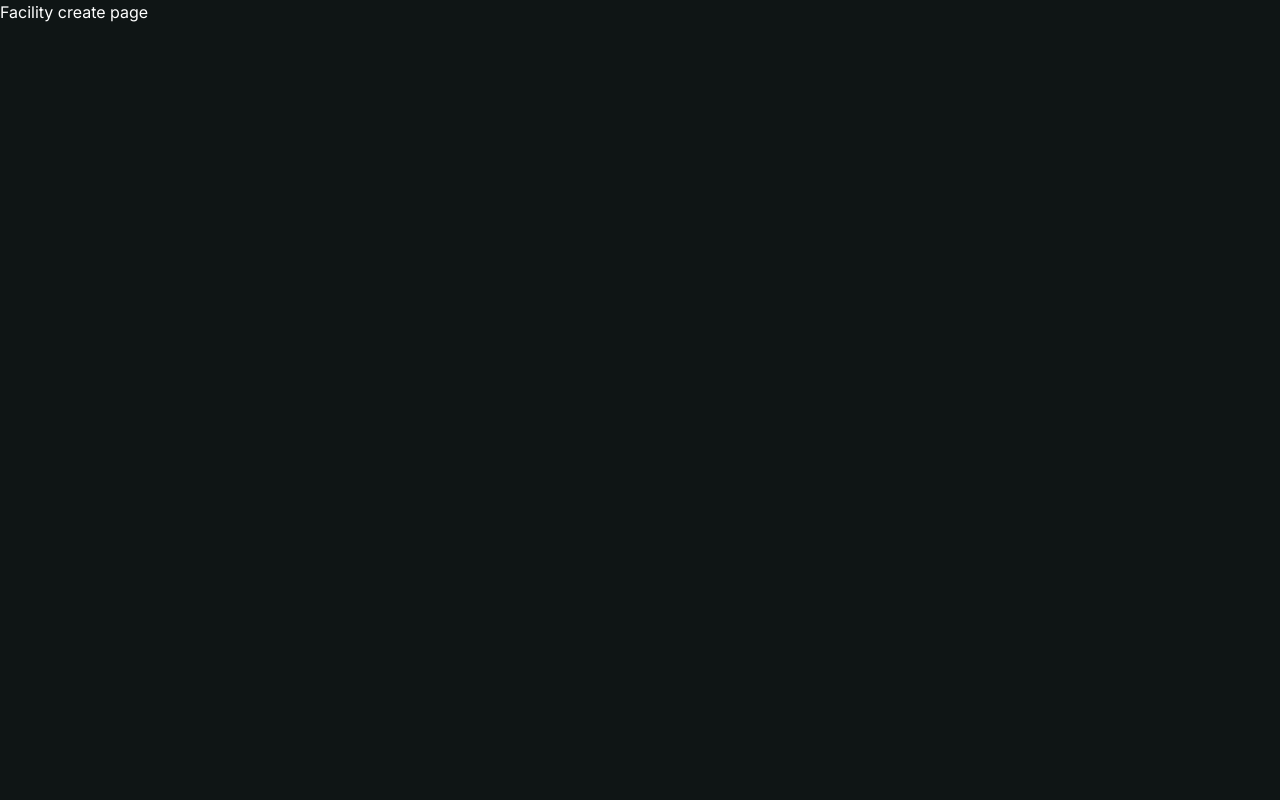
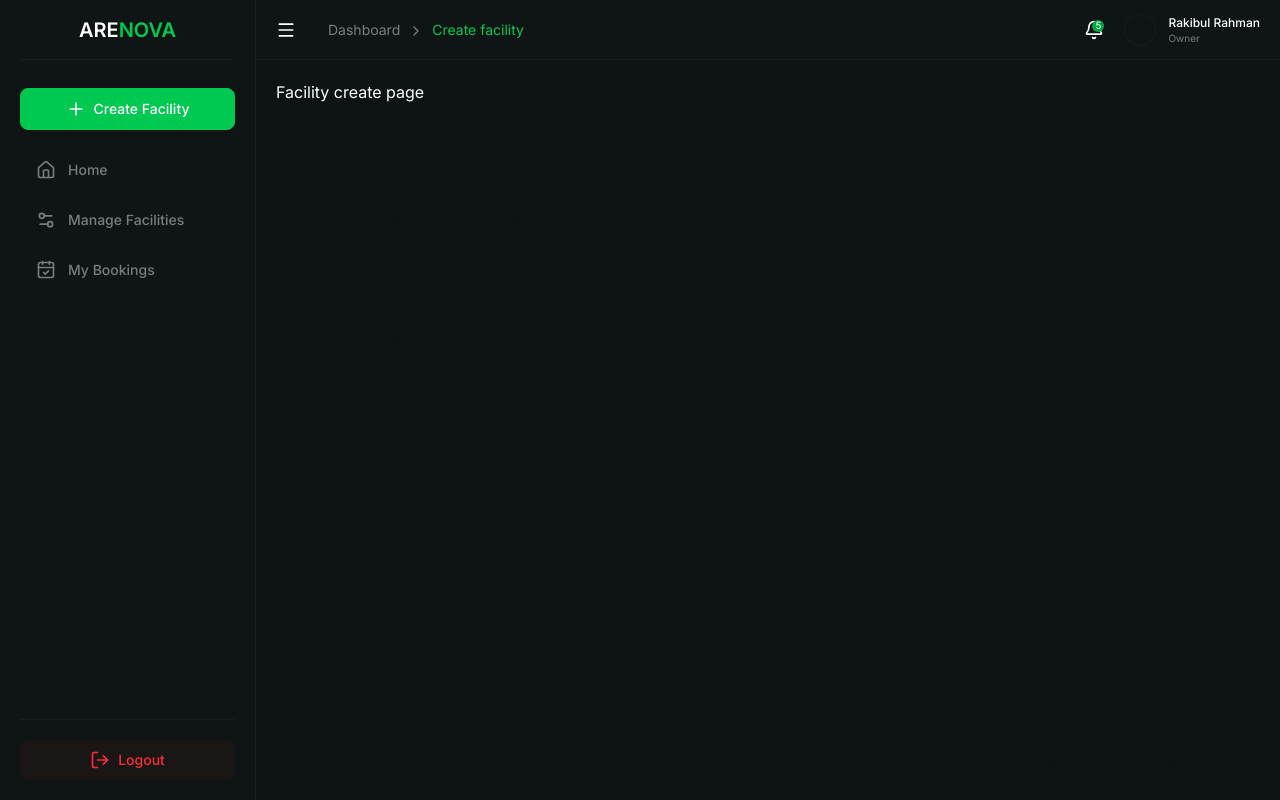
Before and after one commit to quantumrahman/arenova-frontend, a Next.js app: page /dashboard/facility/create in a window 1280 px wide. Built offline with nearby package versions, Linux system fonts and the light colour scheme.

Commit message:
feat: add dashboard header, sidebar, and links an implement dashboard layout

```diff
--- a/src/app/(dashboard)/layout.js
+++ b/src/app/(dashboard)/layout.js
@@ -2,6 +2,25 @@
 
 import '../globals.css';
 
+import DashboardSidebar from '@/components/shared/DashboardSidebar/DashboardSidebar';
+import DashboardHeader from '@/components/shared/DashboardHeader/DashboradHeader';
+import { useState } from 'react';
+
 export default function DashboardLayout({ children }) {
-    return <div className="min-h-screen w-full">{children}</div>;
+    const [toggle, setToggle] = useState(false);
+
+    return (
+        <div className="relative h-screen w-full overflow-hidden bg-[#0F1515]">
+            <div className="absolute inset-0 bg-[url('/svg/grain-bg.svg')] bg-cover bg-center bg-repeat"></div>
+            <div className="relative z-10 flex h-screen">
+                <DashboardSidebar setToggle={setToggle} onToggle={toggle} />
+                <div className="flex-1">
+                    <DashboardHeader setToggle={setToggle} />
+                    <main className="h-[calc(100vh-60px)] w-full overflow-y-auto p-5">
+                        {children}
+                    </main>
+                </div>
+            </div>
+        </div>
+    );
 }
--- /dev/null
+++ b/src/components/shared/DashboardHeader/DashboradHeader.js
@@ -0,0 +1,59 @@
+'use client';
+
+import { Bell, ChevronRight, Menu } from 'lucide-react';
+import { usePathname } from 'next/navigation';
+
+export default function DashboardHeader({ setToggle }) {
+    const pathname = usePathname();
+
+    return (
+        <header className="flex h-15 w-full items-center justify-between border-b border-[#272F30]/30 bg-[#0F1515] px-5">
+            <div className="flex w-fit items-center justify-center gap-8">
+                <button
+                    type="button"
+                    aria-label="button"
+                    role="button"
+                    onClick={() => setToggle((prev) => !prev)}
+                    className="flex cursor-pointer items-center justify-center"
+                >
+                    <Menu size={20} />
+                </button>
+                <div className="hidden w-fit items-center justify-center gap-2 sm:flex">
+                    <span className="text-sm font-normal text-[#797C7C]">Dashboard</span>
+                    <ChevronRight size={16} className="mt-0.5 text-[#797C7C]" />
+                    <span className="text-sm font-normal text-green-500">
+                        {pathname === '/dashboard/facility/create'
+                            ? 'Create facility'
+                            : pathname === '/dashboard/facility/manage'
+                              ? 'Manage facility'
+                              : pathname === '/dashboard/bookings' && 'My Bookings'}
+                    </span>
+                </div>
+            </div>
+            <div className="flex w-fit items-center justify-center gap-5">
+                <button
+                    type="button"
+                    aria-label="button"
+                    role="button"
+                    className="relative flex w-fit cursor-pointer items-center justify-center"
+                >
+                    <Bell size={20} />
+                    <span className="absolute top-0 right-0 block flex size-3 items-center justify-center rounded-full bg-green-600 text-[10px] font-normal text-white">
+                        5
+                    </span>
+                </button>
+                <div className="flex items-center justify-center gap-3">
+                    <div className="relative size-8 rounded-full border border-[#272F30]/30 bg-[#0F1515]"></div>
+                    <div className="flex flex-col gap-0.5">
+                        <h4 className="text-xs leading-tight font-medium text-white">
+                            Rakibul Rahman
+                        </h4>
+                        <p className="text-[10px] leading-tight font-normal text-[#797C7C]">
+                            Owner
+                        </p>
+                    </div>
+                </div>
+            </div>
+        </header>
+    );
+}
--- /dev/null
+++ b/src/components/shared/DashboardSidebar/DashboardSidebar.js
@@ -0,0 +1,65 @@
+'use client';
+
+import { LogOut, Plus, X } from 'lucide-react';
+import { usePathname } from 'next/navigation';
+import { dashboardLinks } from '@/constants/DashboardLinks/DashboardLinks';
+
+import Link from 'next/link';
+
+export default function DashboardSidebar({ onToggle, setToggle }) {
+    const pathname = usePathname();
+
+    return (
+        <aside
+            className={`fixed z-20 h-screen w-64 border-r border-[#272F30]/30 bg-[#0F1515] transition-all duration-200 ease-linear md:static ${onToggle ? '-translate-x-0' : '-translate-x-64'} px-5 md:-translate-x-0`}
+        >
+            <div className="flex h-15 w-full items-center justify-between border-b border-[#272F30]/30 md:justify-center">
+                <h1 className="w-fit text-xl font-semibold text-white uppercase">
+                    Are<span className="text-green-500">nova</span>
+                </h1>
+                <button
+                    type="button"
+                    aria-label="button"
+                    role="button"
+                    onClick={() => setToggle((prev) => !prev)}
+                    className="flex w-fit cursor-pointer items-center justify-center md:hidden"
+                >
+                    <X size={20} />
+                </button>
+            </div>
+            <div className="flex h-[calc(100vh-60px)] w-full flex-col justify-between pt-7">
+                <div className="w-full">
+                    <Link
+                        href={'/dashboard/facility/create'}
+                        className="flex w-full cursor-pointer items-center justify-center gap-2 rounded-lg border border-green-500 bg-green-500 py-2.5 transition-all duration-200 ease-linear hover:bg-green-600"
+                    >
+                        <Plus size={20} />
+                        <span className="text-sm font-medium text-white">Create Facility</span>
+                    </Link>
+                    <nav className="mt-5 w-full">
+                        <ul className="flex w-full flex-col items-center justify-center gap-2.5">
+                            {dashboardLinks.map((link) => {
+                                return (
+                                    <Link
+                                        href={link.href}
+                                        key={link.id}
+                                        className={`flex w-full items-center gap-3 rounded-lg px-4 py-2.5 transition-all duration-200 ease-linear ${pathname === link.href ? 'bg-green-500/5 text-green-500' : 'text-[#797C7C] hover:bg-green-500/5 hover:text-green-500'}`}
+                                    >
+                                        {link.icon}
+                                        <span className="text-sm font-medium">{link.label}</span>
+                                    </Link>
+                                );
+                            })}
+                        </ul>
+                    </nav>
+                </div>
+                <div className="w-full border-t border-[#272F30]/30 py-5">
+                    <button className="flex w-full cursor-pointer items-center justify-center gap-2 rounded-lg bg-red-500/5 py-2.5">
+                        <LogOut size={20} className="text-red-500" />
+                        <span className="text-sm font-medium text-red-500">Logout</span>
+                    </button>
+                </div>
+            </div>
+        </aside>
+    );
+}
--- /dev/null
+++ b/src/constants/DashboardLinks/DashboardLinks.js
@@ -0,0 +1,22 @@
+import { CalendarCheck, House, Settings2 } from 'lucide-react';
+
+export const dashboardLinks = [
+    {
+        id: 1,
+        label: 'Home',
+        href: '/',
+        icon: <House size={20} />,
+    },
+    {
+        id: 2,
+        label: 'Manage Facilities',
+        href: '/dashboard/facility/manage',
+        icon: <Settings2 size={20} />,
+    },
+    {
+        id: 3,
+        label: 'My Bookings',
+        href: '/dashboard/bookings',
+        icon: <CalendarCheck size={20} />,
+    },
+];
```
